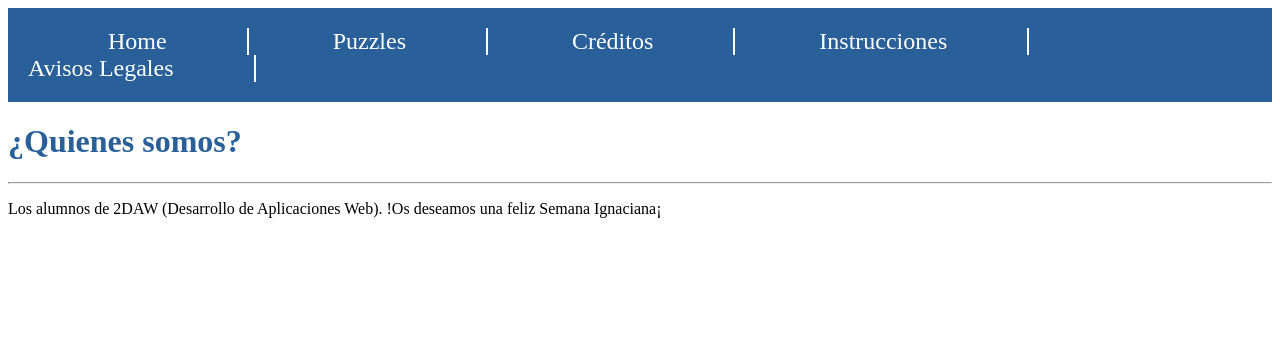
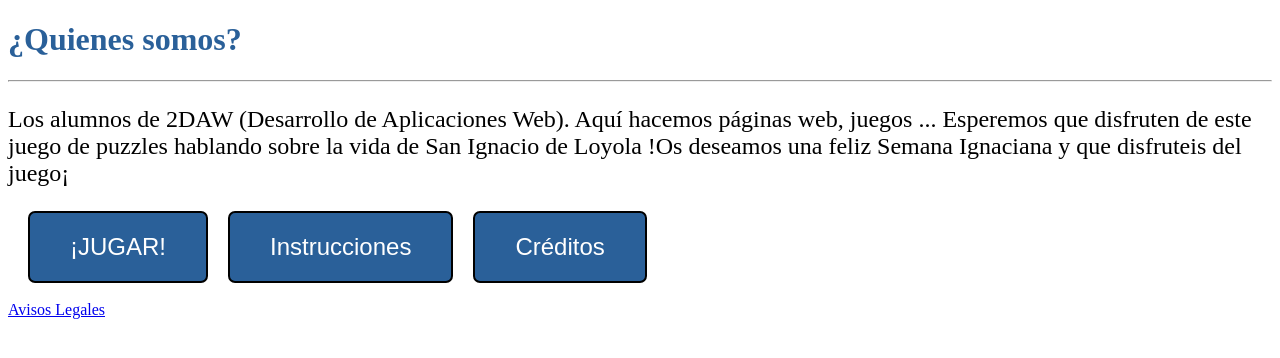
Before and after one commit to smalberto03/puzzleIgnaciano, a plain HTML site: page diseno/mockups/home.html in a window 1280 px wide. Drawn offline with Linux system fonts and the light colour scheme; a web font is replaced by a local one.

Commit message:
Anchos en % y cmabiar nav por botones

```diff
--- a/diseno/mockups/css/style.css
+++ b/diseno/mockups/css/style.css
@@ -34,18 +34,53 @@ li#margin-left{
 }
 
 div#puzzle{
-    width: 750px;
+    width: 46.9083439%;
     height: 700px;
     background-image: radial-gradient(rgb(225, 225, 225), rgb(179, 179, 179));
-     border: 1px solid gray;
+    /* border: 1px solid gray;  */
     display: inline-block;
     margin-left: 20px;
 }
 
 div#piezas{
-    width: 750px;
+    width: 45.9083439%;
     height: 700px;
     background-image: radial-gradient(rgb(167, 167, 167), rgb(141, 141, 141));
     display: inline-block;
-    margin-left: 80px;
+    margin-left: 4.05%;
 }
+
+button{
+    /* display: inline-block; */
+    background-color: rgb(42, 96, 153);
+    font-size: x-large;
+    color: white;
+    border-radius: 7px;
+    border: 2px solid black;
+    margin-left: 20px;
+    padding-left: 40px;
+    padding-right: 40px;
+    padding-top: 20px;
+    padding-bottom: 20px;
+    cursor: pointer;
+    /* font-weight: bold; */
+}
+
+p{
+    font-size: x-large;
+}
+
+@media(max-width: 1400px)
+{
+    div#puzzle{
+        display: block;
+        width: 850px;
+        margin-left: 4.05%;
+    }
+
+    div#piezas{
+        width: 850px;
+        margin-left: 4.05%;
+        margin-top: 20px;
+    }
+}
--- a/diseno/mockups/home.html
+++ b/diseno/mockups/home.html
@@ -8,17 +8,16 @@
     <title>Inicio</title>
 </head>
 <body>
-    <nav>
-        <ul>
-            <li id="margin-left"><a href=""></a>Home</li>
-            <li><a href=""></a>Puzzles</li>
-            <li><a href=""></a>Créditos</li>
-            <li><a href=""></a>Instrucciones</li>
-            <li><a href=""></a>Avisos Legales</li>
-        </ul>
-    </nav>
+
     <h1>¿Quienes somos?</h1>
     <hr>
-    <p>Los alumnos de 2DAW (Desarrollo de Aplicaciones Web). !Os deseamos una feliz Semana Ignaciana¡</p>
+    <p>
+        Los alumnos de 2DAW (Desarrollo de Aplicaciones Web). Aquí hacemos páginas web, juegos ...
+        Esperemos que disfruten de este juego de puzzles hablando sobre la vida de San Ignacio de Loyola
+        !Os deseamos una feliz Semana Ignaciana y que disfruteis del juego¡
+    </p>
+
+    <button>¡JUGAR!</button><button>Instrucciones</button><button>Créditos</button><br><br>
+    <a href="aviso_legal.html">Avisos Legales</a>
 </body>
 </html>
```
Also changed, not shown: diseno/mockups/puzzle.html (+1 -9 lines).
